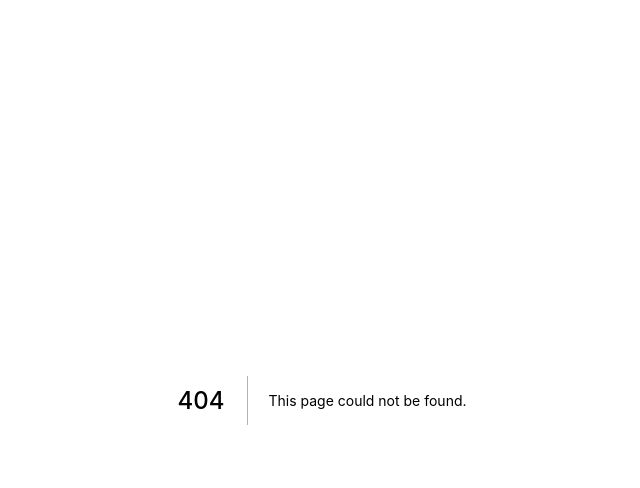
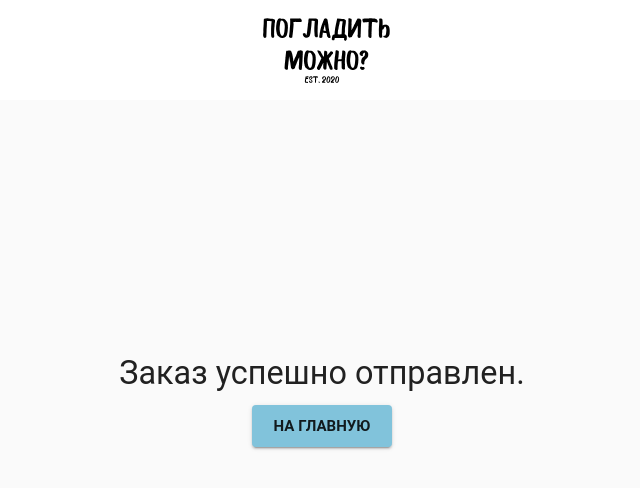
Before and after one commit to berserk-fan/freepper, a Next.js app: page /checkout/success in a window 1280 px wide. Before the commit this address had no page. Shown: the top 488 px of the page, without its empty margins (318-958 px from the left). Built offline with nearby package versions, Linux system fonts and the light colour scheme; what @mamat14/shop-server would draw is missing.

Commit message:
checkout success page + lazy load checkout

```diff
--- a/src/components/Checkout/CheckoutForm.tsx
+++ b/src/components/Checkout/CheckoutForm.tsx
@@ -1,7 +1,8 @@
-import React, { useState } from "react";
+import React, { useEffect, useState } from "react";
 import { Box, Paper } from "@material-ui/core";
 import { Form } from "react-final-form";
 import { connect } from "react-redux";
+import { useRouter } from "next/router";
 import FormStepper from "./FormStepper";
 import { CartState, clearCartAction, StoreState } from "../../store";
 import useErrorHandling from "../Commons/UseErrorHandling";
@@ -19,6 +20,7 @@ import { StepContent } from "./StepContext";
 import HideOnMobile from "../Commons/HideOnMobile";
 import ShowOnMobile from "../Commons/ShowOnMobile";
 import FullScreenButtons from "./FullScreenButtons";
+import { pages } from "../Layout/Header/pages";
 
 type CheckoutProps = {
   cart: CartState;
@@ -26,6 +28,7 @@ type CheckoutProps = {
 };
 
 function Checkout({ cart, clearCart }: CheckoutProps) {
+  const router = useRouter();
   const [activeStep, setActiveStep] = React.useState(0);
   const [formState, setFormState] = useState(initialValues);
   const serverRetries = 2;
@@ -72,8 +75,14 @@ function Checkout({ cart, clearCart }: CheckoutProps) {
     return !schema.isValidSync(values) || (wasSubmitted && isLastStep);
   }
 
+  useEffect(() => {
+    if (orderSubmitState === "OK") {
+      router.push(pages["checkout-success"].path);
+    }
+  }, [orderSubmitState]);
+
   return (
-    <Box>
+    <Box marginX={"16px"}>
       <Form
         {...{ onSubmit: handleNext, validate }}
         initialValues={formState}
@@ -81,6 +90,7 @@ function Checkout({ cart, clearCart }: CheckoutProps) {
           <form noValidate>
             <ShowOnMobile>
               <Box className="flex flex-col justify-center w-full">
+                <StepContent step={activeStep} orderData={values} />
                 <CustomMobileStepper
                   handleBack={handleBack(values)}
                   activeStep={activeStep}
@@ -88,7 +98,6 @@ function Checkout({ cart, clearCart }: CheckoutProps) {
                   handleNext={handleSubmit}
                   maxSteps={steps.length}
                 />
-                <StepContent step={activeStep} orderData={values} />
               </Box>
             </ShowOnMobile>
             <HideOnMobile>
--- a/src/components/Checkout/Definitions.ts
+++ b/src/components/Checkout/Definitions.ts
@@ -13,6 +13,7 @@ export const buttonTexts = [
   "К оплате заказа",
   "Отправить заказ",
 ];
+
 export type OrderForm = Partial<{
   city: string;
   warehouseNumber: number;
--- a/src/components/Checkout/SuccessStep.tsx
+++ /dev/null
@@ -1,15 +0,0 @@
-import Button from "@material-ui/core/Button";
-import Link from "next/link";
-import { Typography, useTheme } from "@material-ui/core";
-import React from "react";
-
-export default function SuccessStep() {
-  const theme = useTheme();
-  return (
-    <Button style={{ marginRight: theme.spacing(1) }}>
-      <Link href="/">
-        <Typography>На главную</Typography>
-      </Link>
-    </Button>
-  );
-}
--- a/src/components/Layout/Header/pages.tsx
+++ b/src/components/Layout/Header/pages.tsx
@@ -1,6 +1,5 @@
 import { OverridableComponent } from "@material-ui/core/OverridableComponent";
 import { SvgIconTypeMap } from "@material-ui/core/SvgIcon/SvgIcon";
-import { FunctionComponent } from "react";
 import ShopIcon from "../../Icons/ShopIcon";
 import HouseIcon from "../../Icons/HouseIcon";
 import PetBedIcon from "../../Icons/PetBedIcon";
@@ -18,7 +17,8 @@ type Pages =
   | "attributions"
   | "ammo"
   | "beds"
-  | "checkout";
+  | "checkout"
+  | "checkout-success";
 
 type PageGroup = {
   id: string;
@@ -88,6 +88,11 @@ export const pages: Record<Pages, Page> = {
     path: "/checkout",
     name: "Оформелние заказа",
   },
+  "checkout-success": {
+    id: "checkout-success",
+    path: "/checkout/success",
+    name: "Заказ успешен",
+  },
 };
 
 export const shopPageGroup: PageGroup = {
--- a/src/components/ProductPage/Picker.tsx
+++ b/src/components/ProductPage/Picker.tsx
@@ -14,7 +14,15 @@ const useStyles = makeStyles({
   },
 });
 
-function MyChipNoMemo<T>({ icon, item, selected }: { icon: React.FunctionComponent<{ item: T }>, item: T & { href: string; id: string; displayName: React.ReactNode }, selected: boolean }) {
+function MyChipNoMemo<T>({
+  icon,
+  item,
+  selected,
+}: {
+  icon: React.FunctionComponent<{ item: T }>;
+  item: T & { href: string; id: string; displayName: React.ReactNode };
+  selected: boolean;
+}) {
   const classes = useStyles();
   return (
     <Chip
@@ -32,7 +40,10 @@ function MyChipNoMemo<T>({ icon, item, selected }: { icon: React.FunctionCompone
   );
 }
 
-const MyChip = React.memo(MyChipNoMemo, (prev, cur) => prev.item.id === cur.item.id && prev.selected === cur.selected);
+const MyChip = React.memo(
+  MyChipNoMemo,
+  (prev, cur) => prev.item.id === cur.item.id && prev.selected === cur.selected,
+);
 
 function Picker<T>({
   selectedId,
--- a/src/pages/checkout/index.tsx
+++ b/src/pages/checkout/index.tsx
@@ -1,7 +1,13 @@
 import React from "react";
 import { Container } from "@material-ui/core";
 import CheckoutHeader from "../../components/Layout/Header/CheckoutHeader";
-import CheckoutForm from "../../components/Checkout/CheckoutForm";
+import {Skeleton} from "@material-ui/lab";
+import dynamic from "next/dynamic";
+const CheckoutForm = dynamic(
+    () => import("../../components/Checkout/CheckoutForm"),
+    {loading: () => <Skeleton variant={"rect"} width={"100%"} height={"600px"}/>}
+);
+
 import ValueProp from "../../components/Layout/Header/ValueProp";
 
 export default function CheckoutPage() {
@@ -9,7 +15,7 @@ export default function CheckoutPage() {
     <>
       <CheckoutHeader />
       <ValueProp />
-      <Container maxWidth="sm">
+      <Container style={{paddingLeft: 0, paddingRight: 0}} maxWidth="sm">
         <CheckoutForm />
       </Container>
     </>
--- /dev/null
+++ b/src/pages/checkout/success.tsx
@@ -0,0 +1,27 @@
+import React from "react";
+import { Box, Button, Container, Typography } from "@material-ui/core";
+import Link from "next/link";
+import CheckoutHeader from "../../components/Layout/Header/CheckoutHeader";
+import { pages } from "../../components/Layout/Header/pages";
+
+export default function Success() {
+  return (
+    <Box aria-label="checkout-success-page">
+      <CheckoutHeader />
+      <Container maxWidth="sm" component="main">
+        <Box mt="-100px" height="100vh" className="center flex-col">
+          <Typography gutterBottom variant="h4">
+            Заказ успешно отправлен.
+          </Typography>
+          <Link href={pages.home.path}>
+            <a>
+              <Button variant="contained" size="large" color="secondary">
+                На главную
+              </Button>
+            </a>
+          </Link>
+        </Box>
+      </Container>
+    </Box>
+  );
+}
```
